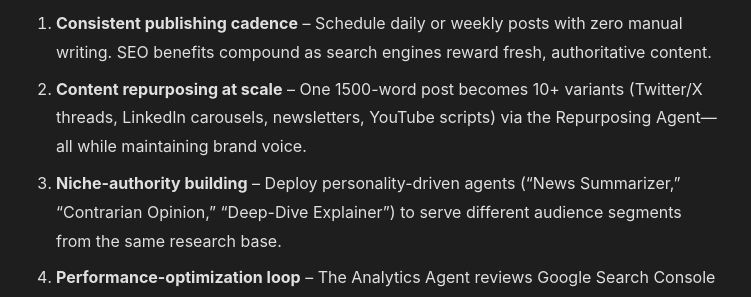
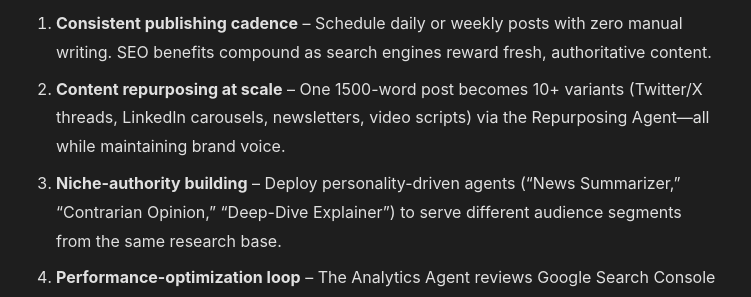
Before and after one commit to Toastyst/spaghetti-gpt, a Jekyll site: the page built from _random/2026-05-11-crewai-for-ai-agent-powered-blog-sites.md, in a window 1280 px wide and 900 px high, scrolled down 7597 px. Shown: the part 181-478 px from the top of the window, without its empty margins (264-1015 px from the left). Built offline with Jekyll 4.4.1, drawn with Linux system fonts in a browser that asks for light colours; some of the changed text lies outside the part shown.

```diff
--- a/_random/2026-05-11-crewai-for-ai-agent-powered-blog-sites.md
+++ b/_random/2026-05-11-crewai-for-ai-agent-powered-blog-sites.md
@@ -186,7 +185,7 @@ These techniques, combined with Enterprise Features like Hallucination Guardrail
 Once your core Crew is stable, the possibilities multiply:
 
 1. **Consistent publishing cadence** – Schedule daily or weekly posts with zero manual writing. SEO benefits compound as search engines reward fresh, authoritative content.
-2. **Content repurposing at scale** – One 1500-word post becomes 10+ variants (Twitter/X threads, LinkedIn carousels, newsletters, YouTube scripts) via the Repurposing Agent—all while maintaining brand voice.
+2. **Content repurposing at scale** – One 1500-word post becomes 10+ variants (Twitter/X threads, LinkedIn carousels, newsletters, video scripts) via the Repurposing Agent—all while maintaining brand voice.
 3. **Niche-authority building** – Deploy personality-driven agents (“News Summarizer,” “Contrarian Opinion,” “Deep-Dive Explainer”) to serve different audience segments from the same research base.
 4. **Performance-optimization loop** – The Analytics Agent reviews Google Search Console data, flags underperforming posts, and automatically triggers update tasks or entirely new content briefs.
 5. **Community engagement** – Agents can scan comments, draft thoughtful replies, and even generate follow-up posts based on recurring reader questions.
```
Also changed, not shown: other parts of _random/2026-05-11-crewai-for-ai-agent-powered-blog-sites.md (+2 -3 lines), _personal/2026-05-09-heltec-v4-meshtastic-reference-guide.md (+1 -1 lines), _random/2026-05-10-maximizing-ai-agent-site.md (+1 -2 lines).
